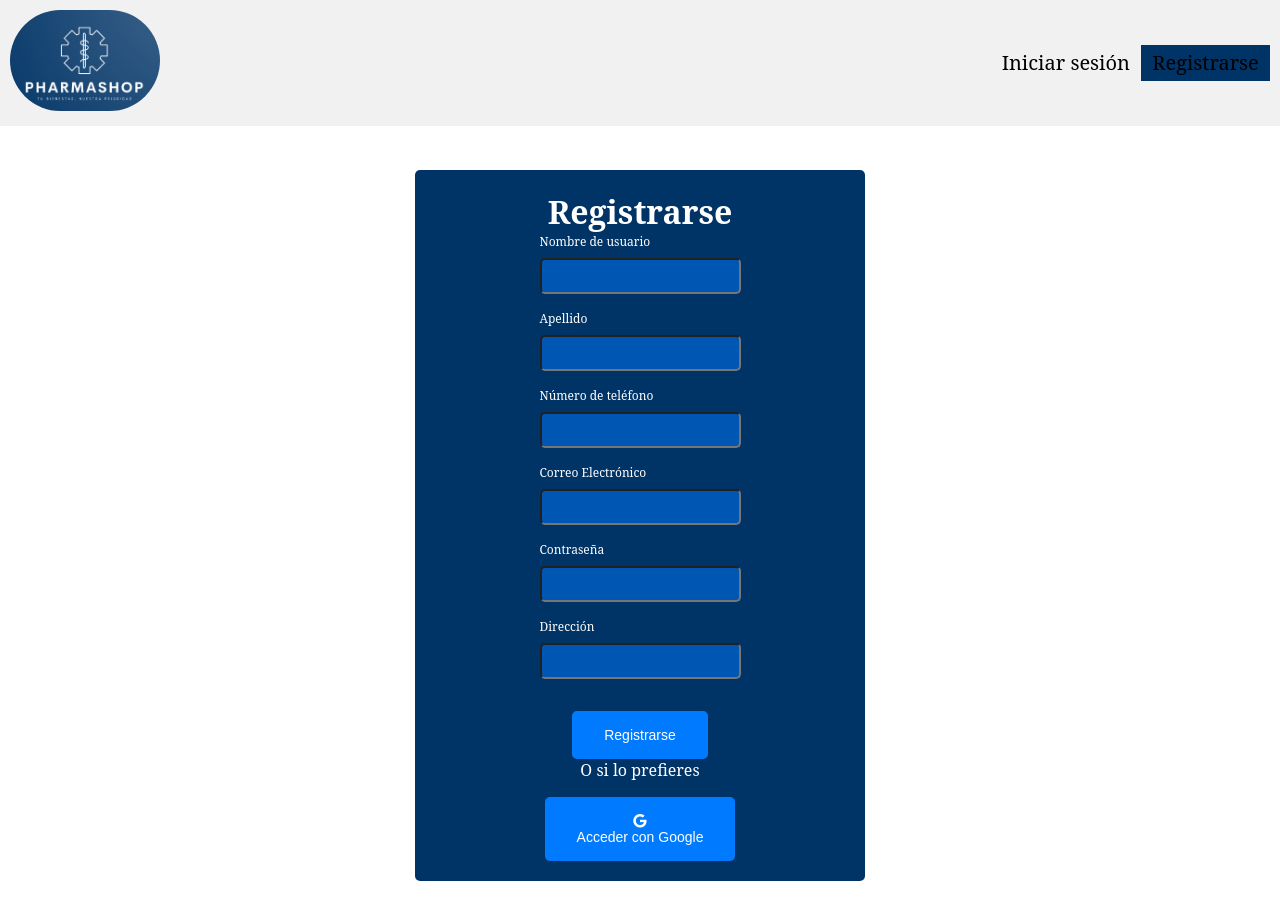
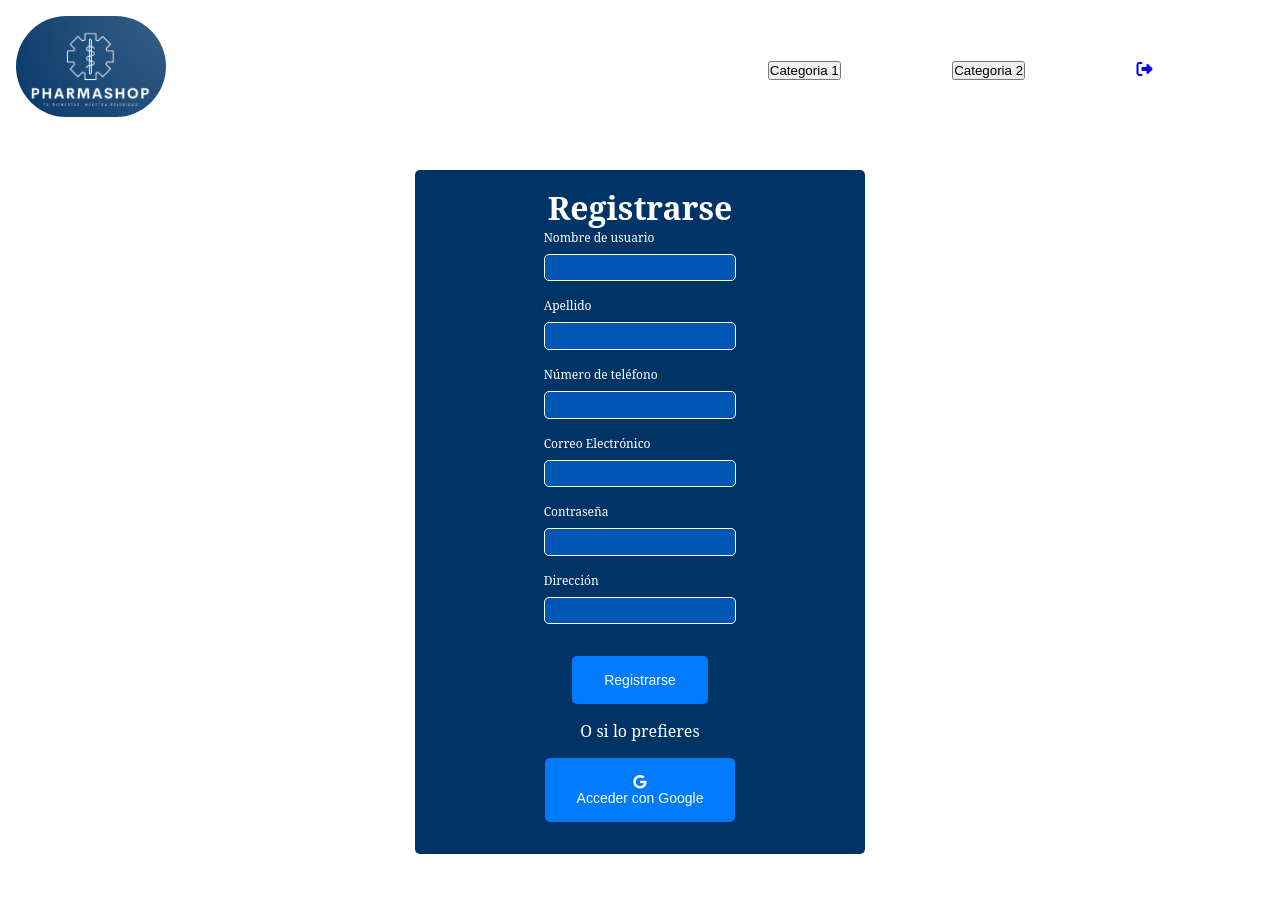
Before and after one commit to Cancelo-67/clientePharmaShop, a Vue app in the folder pharmaShop/: page /register in a window 1280 px wide. Shown: the top 920 px of the page. After the commit the page ends 886 px from the top, so only its background shows below. Built offline with nearby package versions, Linux system fonts and the light colour scheme; no server answers.

Commit message:
Login y register terminado

```diff
--- a/pharmaShop/src/components/Navbar.vue
+++ b/pharmaShop/src/components/Navbar.vue
@@ -8,41 +8,42 @@
     <div v-if="!logued" class="navbar-logo">
       <img class="img-logo" src="../images/logo.png" alt="Logo" />
     </div>
-    <div class="navbar-icons">
-      <!-- Usuario logueado -->
+    <div :class="classNavBarIcons">
+      <!-- Usuario logueado desktop -->
       <router-link v-if="logued" to="/profile" class="navbar-icon">
-        <i class="fas fa-user"></i>
+        <button>Categoria 1</button>
       </router-link>
       <router-link v-if="logued" to="/cart" class="navbar-icon">
-        <i class="fas fa-shopping-cart"></i>
+        <button>Categoria 2</button>
       </router-link>
       <router-link v-if="logued" to="/login" class="navbar-icon">
         <i @click="logOut" class="fa-solid fa-right-from-bracket"></i>
       </router-link>
-      <!-- Usuario no logueado -->
-      <router-link v-if="!logued" to="/login" class="login">
+      <!-- Usuario no logueado desktop -->
+      <router-link v-if="!logued" to="/login" class="btn-navbar">
         <p>Iniciar sesión</p>
       </router-link>
-      <router-link v-if="!logued" to="/register" class="register">
+      <router-link v-if="!logued" to="/register" class="btn-navbar">
         <p>Registrarse</p>
       </router-link>
     </div>
-    <!-- Botón de menú hamburguesa para dispositivos móviles -->
+    <!-- Botón de menú desplegable para móviles -->
     <div class="menu-button" @click="toggleMobileMenu">
-      <i class="fa-solid fa-bars"></i>
+      <i class="fa-solid fa-bars" style="color: #003366"></i>
     </div>
-    <!-- Menú desplegable para dispositivos móviles -->
+    <!-- Menú SI logueado desplegable para dispositivos móviles -->
     <transition name="slide">
       <div class="mobile-menu" v-if="showMobileMenu">
-        <router-link to="/profile" class="mobile-menu-item" v-if="logued">
-          Perfil
+        <router-link to="/" class="mobile-menu-item" v-if="logued">
+          <i class="fa-solid fa-house"></i>
         </router-link>
         <router-link to="/cart" class="mobile-menu-item" v-if="logued">
-          Carrito
+          <i class="fa-solid fa-cart-shopping"></i>
         </router-link>
         <router-link to="/login" class="mobile-menu-item" v-if="logued">
-          Cerrar Sesión
+          <i class="fa-solid fa-right-from-bracket"></i>
         </router-link>
+        <!-- Menú NO logueado desplegable para dispositivos móviles -->
         <router-link to="/login" class="mobile-menu-item" v-if="!logued">
           Iniciar Sesión
         </router-link>
@@ -62,14 +63,20 @@ export default {
   data() {
     return {
       showMobileMenu: false,
-      logued: false,
+      logued: true,
+      classNavBarIcons: "navbar-iconsLogued",
     };
+  },
+  watch: {
+    $route(to, from) {
+      this.showMobileMenu = false; // Sirve para quitar el menu de la pantalla cuando cambia de ruta
+    },
   },
   methods: {
     ...mapMutations(["setLogued"]),
     changeValue() {
       this.setLogued(false);
-      this.showMobileMenu = false; // Cerrar el menú en dispositivos móviles al cambiar de estado
+      this.showMobileMenu = false;
       localStorage.removeItem("userLogued");
     },
     logOut() {
@@ -78,6 +85,13 @@ export default {
     },
     toggleMobileMenu() {
       this.showMobileMenu = !this.showMobileMenu;
+    },
+    changeClassNavbarIcons() {
+      if (this.logued) {
+        this.classNavBarIcons = "navbar-iconsLogued";
+      } else {
+        this.classNavBarIcons = "navbar-iconsNoLogued";
+      }
     },
   },
   computed: {
@@ -89,55 +103,54 @@ export default {
 </script>
 
 <style scoped>
+.navbar {
+  width: 100%;
+  display: flex;
+  align-items: center;
+  padding: 1rem;
+}
+.navbar-iconsLogued {
+  width: 93%;
+  display: flex;
+  justify-content: space-evenly;
+}
+.navbar-iconsNoLogued {
+  width: 93%;
+  display: flex;
+}
 .menu-button {
-  display: none; /* Ocultar en pantallas más grandes */
+  display: none;
   font-size: 25px;
   cursor: pointer;
 }
 .navbar-logo {
+  width: 98%;
+  display: flex;
 }
 .img-logo {
   border-radius: 91px;
   width: 150px;
 }
-.register {
+.btn-navbar {
+  display: flex;
+  justify-content: center;
+  align-items: center;
+  width: 250px;
+  max-width: 12vw;
+  height: 6vh;
   background-color: #003366;
   text-decoration: none;
-  color: inherit;
-  font-size: 20px;
-  padding: 0.3rem 0.7rem;
+  color: #ffffff;
+  font-size: 15px;
+  border-radius: 5px;
 }
-.register:hover {
-  transition: 0.5s;
-  color: white;
-  background-color: #4a4646;
-  border-radius: 10%;
-}
-.login {
-  text-decoration: none;
-  color: inherit;
-  font-size: 20px;
-  padding: 0.3rem 0.7rem;
-}
-.login:hover {
-  transition: 0.5s;
-  color: white;
-  background-color: #4a4646;
-  border-radius: 10%;
-}
-
-.navbar {
+.fa-solid fa-house .navbar {
   width: 100%;
   display: flex;
   justify-content: space-between;
   align-items: center;
-  padding: 10px;
+  padding: 0.4rem;
   background-color: #f1f1f1;
-}
-
-.navbar-icons {
-  /* Estilo de tus iconos de navegación */
-  display: flex;
 }
 
 .mobile-menu {
@@ -159,7 +172,6 @@ export default {
   color: white;
 }
 
-/* Estilos de la animación de deslizamiento */
 .slide-enter-active,
 .slide-leave-active {
   transition: transform 0.8s;
@@ -177,20 +189,26 @@ export default {
 }
 
 /* Media query para mostrar el botón de menú hamburguesa en pantallas pequeñas */
-@media screen and (max-width: 768px) {
+@media screen and (max-width: 782px) {
   .navbar {
+    padding: 1rem;
     background-color: transparent;
+  }
+  .navbar-iconsLogued {
+    display: none;
+  }
+  .navbar-iconsNoLogued {
+    display: none;
   }
   .menu-button {
     display: block;
   }
   .navbar-logo {
-    /* Estilo de tu logotipo */
     display: none;
   }
 
   .navbar-icons {
-    display: none; /* Ocultar iconos de navegación en pantallas pequeñas */
+    display: none;
   }
 }
 </style>
--- a/pharmaShop/src/pages/Home.vue
+++ b/pharmaShop/src/pages/Home.vue
@@ -1,17 +1,42 @@
 <template>
-  <div v-for="product in products" :key="product.id">
-    <div>{{ product.title }}</div>
-    <img :src="product.images" alt="Imagen de producto" />
+  <div class="page-content">
+    <div class="filter-bar">
+      <div class="filter-title">Filtros</div>
+      <select v-model="selectedFilter" class="filter-select">
+        <option value="all">Todos los productos</option>
+        <option value="10">$10 o menos</option>
+        <option value="20">$20 o menos</option>
+        <option value="50">$50 o menos</option>
+        <option value="100">$100 o menos</option>
+        <option value="200">$200 o menos</option>
+      </select>
+    </div>
+    <div class="search-bar">
+      <i class="fa-solid fa-magnifying-glass"></i>
+      <input type="text" class="search-input" placeholder="Buscar productos" />
+    </div>
+    <div class="product-container">
+      <div
+        v-for="product in filteredProducts"
+        :key="product.id"
+        class="product"
+      >
+        <div>{{ product.title }}</div>
+        <img :src="product.images" alt="Imagen de producto" />
+      </div>
+    </div>
   </div>
 </template>
 
 <script>
 import getProducts from "../helper/api";
+
 export default {
   data() {
     return {
       response: null,
       products: [],
+      selectedFilter: "all",
     };
   },
   created() {
@@ -24,7 +49,75 @@ export default {
         console.error("Error al obtener los productos:", error);
       });
   },
+  computed: {
+    filteredProducts() {
+      if (this.selectedFilter === "all") {
+        return this.products;
+      }
+      const maxPrice = parseFloat(this.selectedFilter);
+      return this.products.filter(
+        (product) => parseFloat(product.price) <= maxPrice
+      );
+    },
+  },
 };
 </script>
 
-<style scoped></style>
+<style scoped>
+.page-content {
+  display: flex;
+  align-items: flex-start;
+  justify-content: center;
+  gap: 2rem;
+  margin-top: 2rem;
+}
+
+.filter-bar {
+  display: flex;
+  align-items: center;
+  padding: 20px; /* Aumenta el espacio interior del recuadro */
+  border: 1px solid #ccc; /* Agrega un borde al recuadro de filtros */
+  border-radius: 5px;
+}
+
+.filter-title {
+  font-size: 20px; /* Tamaño del título de filtros */
+  margin: 1rem; /* Espacio entre el título y el select */
+}
+
+.filter-select {
+  width: 100%;
+  padding: 10px;
+  border: 1px solid #ccc;
+  border-radius: 5px;
+}
+
+.search-bar {
+  display: flex;
+  align-items: center;
+  justify-content: center;
+}
+
+.search-input {
+  width: 100%;
+  padding: 10px;
+  border: 1px solid #ccc;
+  border-radius: 5px;
+}
+
+.product-container {
+  display: grid;
+  grid-template-columns: repeat(3, 1fr);
+  gap: 20px;
+}
+
+.product {
+  border: 1px solid #ccc;
+  padding: 10px;
+  text-align: center;
+}
+
+.product img {
+  max-width: 100%;
+}
+</style>
--- a/pharmaShop/src/pages/Login.vue
+++ b/pharmaShop/src/pages/Login.vue
@@ -30,7 +30,7 @@
         <p>Acceder con Google</p>
       </button>
       <p>¿Eres un nuevo cliente?</p>
-      <router-link to="/register">
+      <router-link to="/register" class="spec">
         <p>Crea una nueva cuenta pulsando aquí</p>
       </router-link>
     </form>
@@ -101,12 +101,6 @@ export default {
   align-items: center;
   justify-content: center;
   padding: 2rem; /* Agregar espacio alrededor del formulario */
-  a {
-    p {
-      text-decoration: none;
-      color: #fff;
-    }
-  }
 }
 
 form {
@@ -120,6 +114,9 @@ form {
   flex-direction: column;
   align-items: center;
   justify-content: space-evenly;
+}
+.spec {
+  color: #fff;
 }
 
 .form-group {
@@ -138,7 +135,7 @@ input {
   border-radius: 5px;
   border: 1px solid;
   color: #fff;
-  padding: 0.5rem; /* Aumentar el espacio interno de los campos de entrada */
+  padding: 0.3rem; /* Aumentar el espacio interno de los campos de entrada */
   font-size: 14px; /* Aumentar el tamaño de la fuente de los campos de entrada */
 }
 
@@ -151,6 +148,7 @@ button {
   border-radius: 5px;
   font-size: 14px; /* Aumentar el tamaño de la fuente del botón */
   margin-top: 1rem; /* Agregar espacio entre el botón y los campos de entrada */
+  margin-bottom: 1rem;
 }
 
 .google-login {
--- a/pharmaShop/src/pages/Register.vue
+++ b/pharmaShop/src/pages/Register.vue
@@ -121,7 +121,7 @@ export default {
   flex-direction: column;
   align-items: center;
   justify-content: center;
-  min-height: 100vh;
+  padding: 2rem;
   a {
     p {
       text-decoration: none;
@@ -133,15 +133,14 @@ export default {
 form {
   width: 100%;
   max-width: 450px;
-  height: 50%;
   background-color: #003366;
+  padding: 1rem;
+  color: #fff;
   display: flex;
   flex-direction: column;
   align-items: center;
   justify-content: space-evenly;
-  color: #fff;
   border-radius: 5px;
-  padding: 20px;
 }
 
 .form-group {
@@ -158,8 +157,9 @@ label {
 input {
   background-color: #0056b3;
   border-radius: 5px;
+  border: 1px solid;
   color: #fff;
-  padding: 0.5rem;
+  padding: 0.3rem;
   font-size: 14px;
 }
 
@@ -172,6 +172,7 @@ button {
   border-radius: 5px;
   font-size: 14px;
   margin-top: 1rem;
+  margin-bottom: 1rem;
 }
 .google-login {
   display: flex;
```
